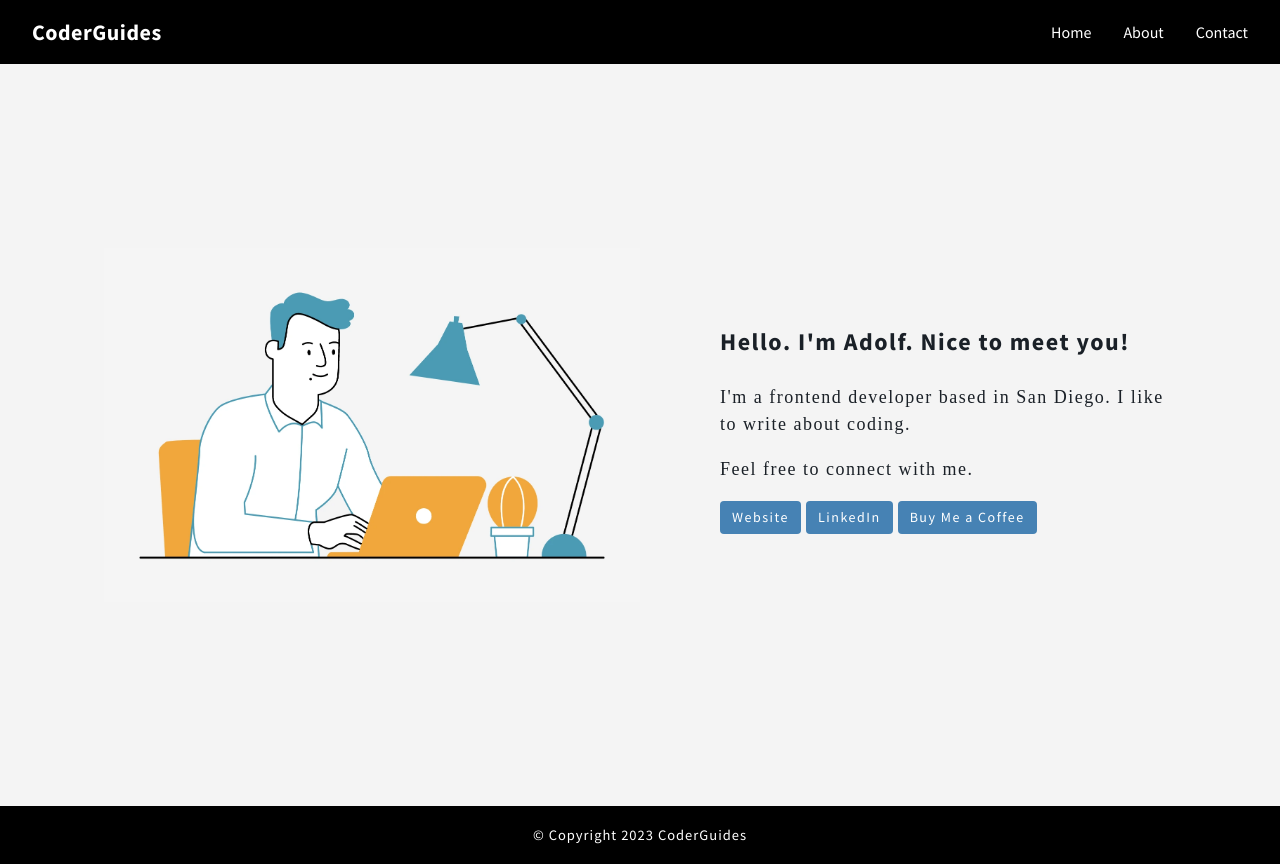
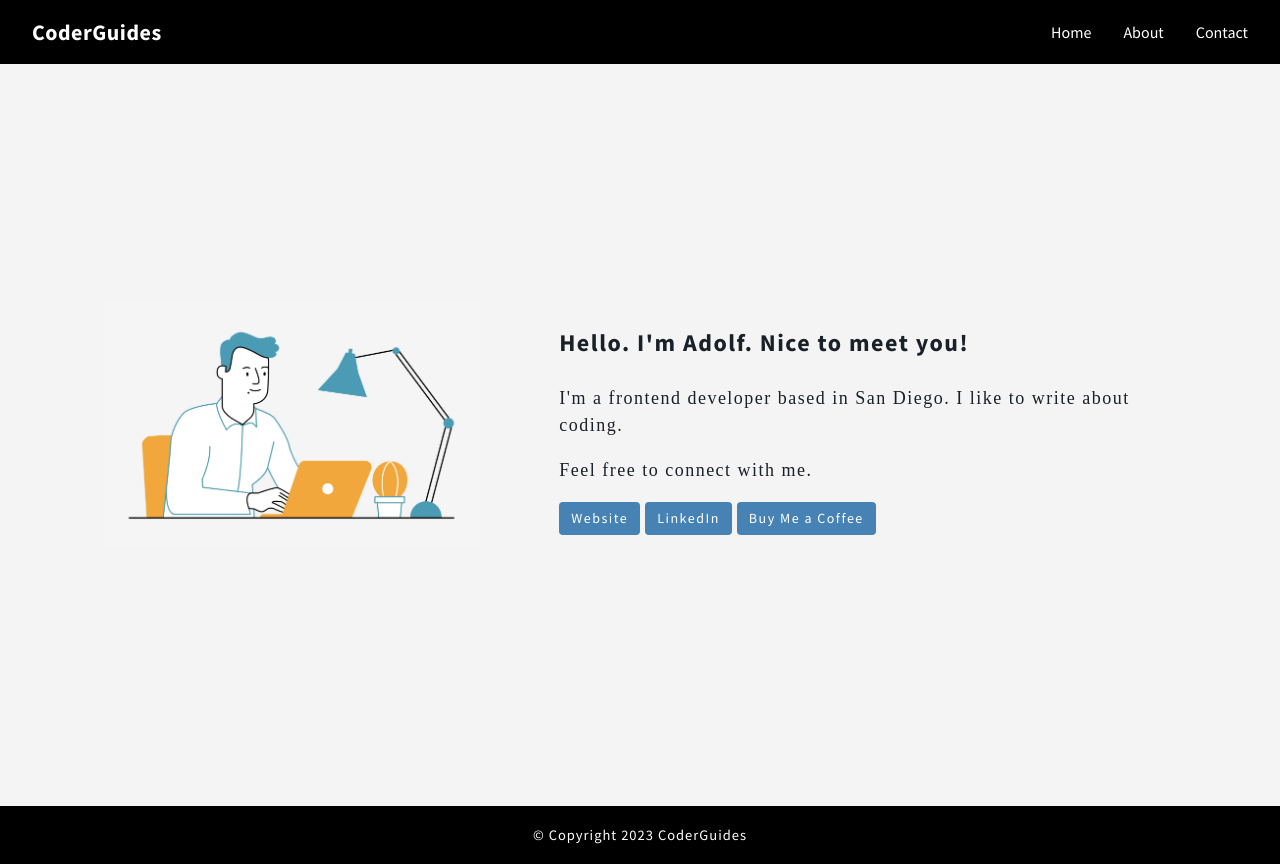
Before and after one commit to answebdev/next-sanity2, a Next.js app in the folder frontend/: page /contact in a window 1280 px wide. Built offline with nearby package versions, Linux system fonts and the light colour scheme; a web font is replaced by a local one.

Commit message:
update media queries

```diff
--- a/frontend/styles/Contact.module.css
+++ b/frontend/styles/Contact.module.css
@@ -61,25 +61,11 @@
 }
 
 /* ===== MEDIA QUERIES ===== */
-@media screen and (max-width: 1460px) {
-  .mainImage {
-    width: 35%;
-    height: auto;
-  }
-}
-
 @media screen and (max-width: 1440px) {
   .mainImage {
     width: 35%;
     height: auto;
     margin-right: 80px;
-  }
-}
-
-@media screen and (max-width: 1440px) {
-  .mainImage {
-    width: 50%;
-    height: auto;
   }
 }
 
@@ -96,7 +82,7 @@
   }
 
   .mainImage {
-    width: 75%;
+    width: 50%;
     height: auto;
     margin-right: 0;
   }
```
